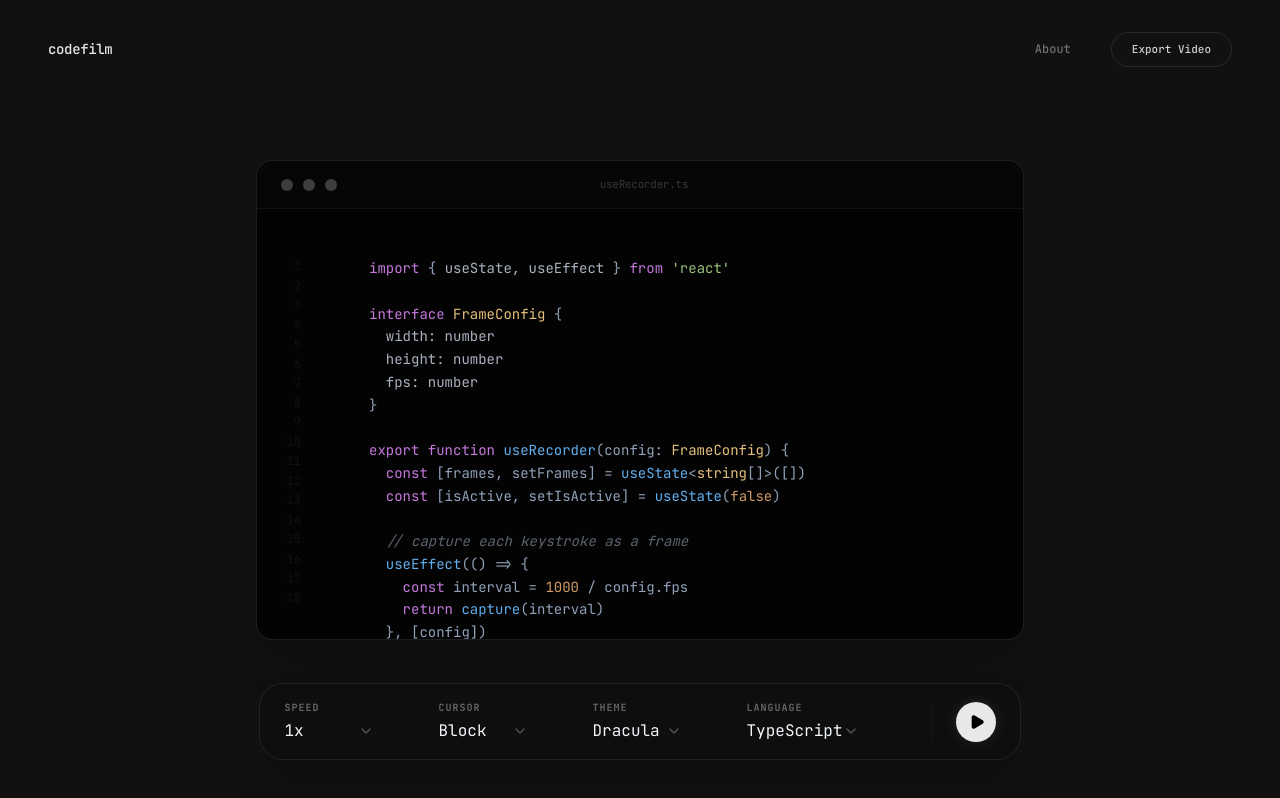
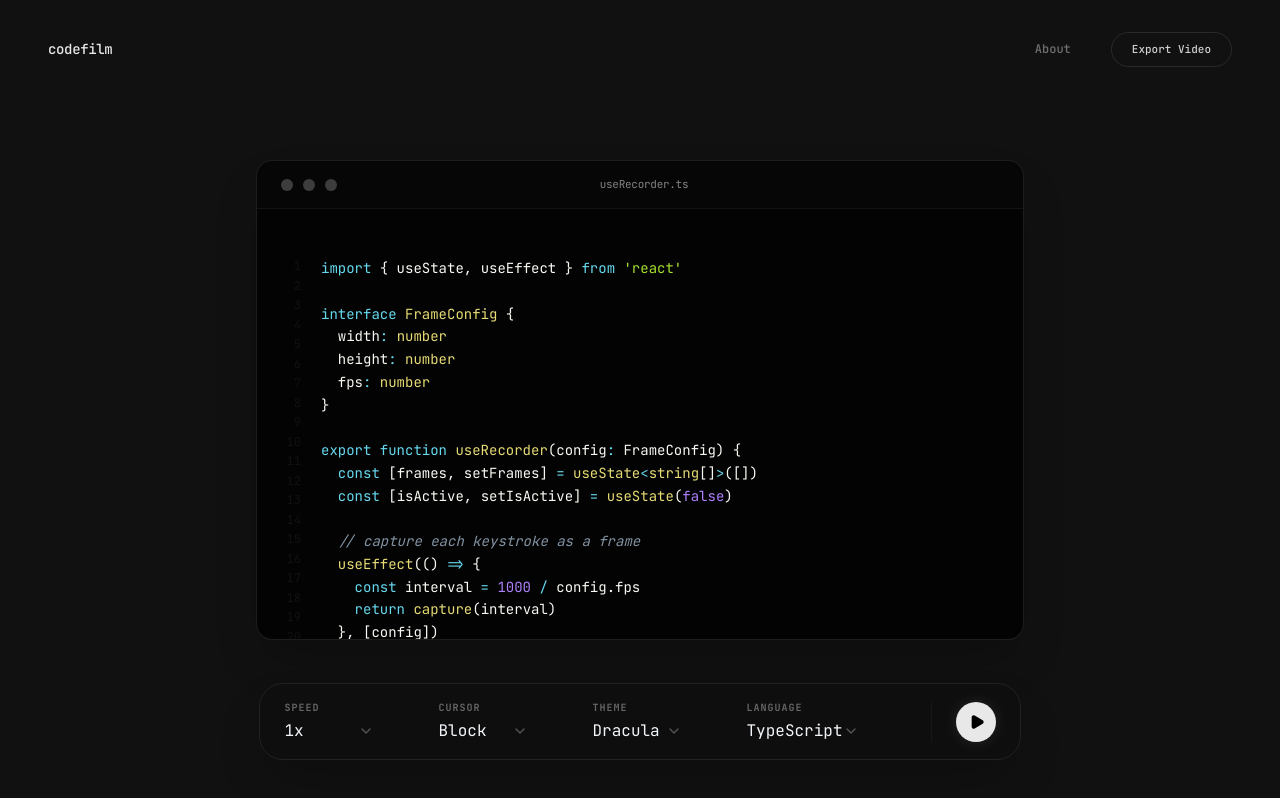
Before and after one commit to codewithfranciss/animator-typer, a Next.js app: page / in a window 1280 px wide. Built offline with nearby package versions, Linux system fonts and the light colour scheme.

Commit message:
Refactor `CodeEditor` by extracting its header and content into new components

```diff
--- a/components/CodeEditor.tsx
+++ b/components/CodeEditor.tsx
@@ -1,54 +1,13 @@
+"use client";
+
+import { EditorHeader } from "./editor/EditorHeader";
+import { EditorContent } from "./editor/EditorContent";
+
 export function CodeEditor() {
   return (
     <div className="relative w-full max-w-3xl aspect-[16/10] bg-black/80 backdrop-blur-md rounded-lg border border-white/10 shadow-2xl flex flex-col overflow-hidden">
-      {/* Window Controls */}
-      <div className="h-12 border-b border-white/5 bg-white/[0.01] flex items-center px-6 justify-between select-none">
-        <div className="flex gap-2.5">
-          <div className="w-3 h-3 rounded-full bg-[#3d3d3d]"></div>
-          <div className="w-3 h-3 rounded-full bg-[#3d3d3d]"></div>
-          <div className="w-3 h-3 rounded-full bg-[#3d3d3d]"></div>
-        </div>
-        <div className="text-[11px] text-white/20 font-mono tracking-tight">useRecorder.ts</div>
-        <div className="w-12"></div>
-      </div>
-
-      {/* Editor Content */}
-      <div
-        className="flex-1 p-12 font-mono text-[14px] leading-relaxed text-slate-400 relative overflow-y-auto [&::-webkit-scrollbar]:hidden [-ms-overflow-style:none] [scrollbar-width:none]"
-        style={{ fontVariantLigatures: 'normal' }}
-      >
-        <div className="absolute left-0 top-12 bottom-0 w-16 flex flex-col items-end px-5 text-white/5 select-none text-xs font-mono leading-relaxed">
-          {[...Array(18)].map((_, i) => (
-            <span key={i + 1}>{i + 1}</span>
-          ))}
-        </div>
-
-        <div
-          className="pl-16 h-full outline-none whitespace-pre"
-          contentEditable="true"
-          suppressContentEditableWarning={true}
-          spellCheck="false"
-        >
-          <span className="text-[#c678dd]">import</span> {"{ "}
-          <span className="text-[#ABB2BF]">useState, useEffect</span> {"} "}
-          <span className="text-[#c678dd]">from</span> <span className="text-[#98c379]">'react'</span>
-          <br /><br />
-          <span className="text-[#c678dd]">interface</span> <span className="text-[#e5c07b]">FrameConfig</span> {"{"}<br />
-          {"  "}<span className="text-[#ABB2BF]">width: number</span><br />
-          {"  "}<span className="text-[#ABB2BF]">height: number</span><br />
-          {"  "}<span className="text-[#ABB2BF]">fps: number</span><br />
-          {"}"}<br /><br />
-          <span className="text-[#c678dd]">export function</span> <span className="text-[#61afef]">useRecorder</span>(config: <span className="text-[#e5c07b]">FrameConfig</span>) {"{"}<br />
-          {"  "}<span className="text-[#c678dd]">const</span> [frames, setFrames] = <span className="text-[#61afef]">useState</span>&lt;<span className="text-[#e5c07b]">string</span>[]&gt;([])<br />
-          {"  "}<span className="text-[#c678dd]">const</span> [isActive, setIsActive] = <span className="text-[#61afef]">useState</span>(<span className="text-[#d19a66]">false</span>)<br /><br />
-          {"  "}<span className="text-[#5c6370] italic">// capture each keystroke as a frame</span><br />
-          {"  "}<span className="text-[#61afef]">useEffect</span>(() =&gt; {"{"}<br />
-          {"    "}<span className="text-[#c678dd]">const</span> interval = <span className="text-[#d19a66]">1000</span> / config.fps<br />
-          {"    "}<span className="text-[#c678dd]">return</span> <span className="text-[#61afef]">capture</span>(interval)<br />
-          {"  }, [config])"}<br />
-          {"}"}
-        </div>
-      </div>
+      <EditorHeader />
+      <EditorContent />
     </div>
   );
 }
--- /dev/null
+++ b/components/editor/EditorContent.tsx
@@ -0,0 +1,140 @@
+"use client";
+
+import { useEditorStore } from "@/store/useEditorStore";
+import { useEffect, useRef, useState } from "react";
+import { Highlight, themes } from "prism-react-renderer";
+
+export function EditorContent() {
+  const { code, setCode, cursorType, language } = useEditorStore();
+  const editorRef = useRef<HTMLTextAreaElement>(null);
+  const containerRef = useRef<HTMLDivElement>(null);
+  const [isClient, setIsClient] = useState(false);
+
+  useEffect(() => {
+    setIsClient(true);
+  }, []);
+
+  // Calculate the number of lines from the code content
+  const lines = code.split("\n");
+  const lineCount = Math.max(lines.length, 1);
+  const displayLineCount = Math.max(lineCount + 5, 20); // More padding for click-ability
+
+  // Build the cursor styles based on the selected type
+  let cursorClass = "caret-white";
+  let customCursorStyle = "";
+
+  if (cursorType === "Block") {
+    cursorClass = "caret-transparent";
+    customCursorStyle = `
+      .editor-textarea {
+        caret-color: white;
+        caret-shape: block;
+      }
+    `;
+  } else if (cursorType === "Underline") {
+    customCursorStyle = `
+      .editor-textarea {
+        caret-color: white;
+        caret-shape: underscore;
+      }
+    `;
+  } else {
+    customCursorStyle = `
+      .editor-textarea {
+        caret-color: white;
+        caret-shape: bar;
+      }
+    `;
+  }
+
+  const handleKeyDown = (e: React.KeyboardEvent<HTMLTextAreaElement>) => {
+    if (e.key === 'Tab') {
+      e.preventDefault();
+      const start = e.currentTarget.selectionStart;
+      const end = e.currentTarget.selectionEnd;
+
+      const newCode = code.substring(0, start) + "  " + code.substring(end);
+      setCode(newCode);
+
+      setTimeout(() => {
+        if (editorRef.current) {
+          editorRef.current.selectionStart = editorRef.current.selectionEnd = start + 2;
+        }
+      }, 0);
+    }
+  };
+
+  const getLanguage = () => {
+    switch (language.toLowerCase()) {
+      case 'python': return 'python';
+      case 'rust': return 'rust';
+      case 'go': return 'go';
+      case 'typescript':
+      default:
+        return 'typescript';
+    }
+  };
+
+  // Clicking anywhere in the content area should focus the editor
+  const handleContainerClick = () => {
+    editorRef.current?.focus();
+  };
+
+  return (
+    <div
+      ref={containerRef}
+      onClick={handleContainerClick}
+      className="flex-1 relative font-mono text-[14px] leading-relaxed overflow-y-auto [&::-webkit-scrollbar]:hidden [-ms-overflow-style:none] [scrollbar-width:none] cursor-text"
+      style={{ fontVariantLigatures: 'normal' }}
+    >
+      <style>{customCursorStyle}</style>
+
+      {/* Line Numbers */}
+      <div className="absolute left-0 top-0 bottom-0 w-16 flex flex-col items-end px-5 py-12 text-white/5 select-none text-xs font-mono leading-relaxed z-10 pointer-events-none">
+        {[...Array(displayLineCount)].map((_, i) => (
+          <span key={i + 1} className="h-[21px] flex items-center">{i + 1}</span>
+        ))}
+      </div>
+
+      <div className="relative pl-16 py-12 min-h-full">
+        {/* Transparent Textarea for Input */}
+        <textarea
+          ref={editorRef}
+          value={code}
+          onChange={(e) => setCode(e.target.value)}
+          onKeyDown={handleKeyDown}
+          className={`absolute top-12 left-16 w-[calc(100%-4rem)] h-[calc(100%-3rem)] bg-transparent text-transparent resize-none outline-none border-none whitespace-pre font-mono p-0 m-0 overflow-hidden editor-textarea z-20 selection:bg-white/20 ${cursorClass}`}
+          spellCheck="false"
+          autoCapitalize="off"
+          autoComplete="off"
+          autoCorrect="off"
+        />
+
+        {/* Syntax Highlighted View */}
+        <div className="relative pointer-events-none z-10 w-full mb-20">
+          {isClient && (
+            <Highlight
+              theme={themes.okaidia}
+              code={code}
+              language={getLanguage()}
+            >
+              {({ className, style, tokens, getLineProps, getTokenProps }) => (
+                <pre className={`${className} bg-transparent m-0 p-0`} style={{ ...style, backgroundColor: 'transparent' }}>
+                  {tokens.map((line, i) => (
+                    <div key={i} {...getLineProps({ line })} className="flex min-h-[21px]">
+                      {line.map((token, key) => (
+                        <span key={key} {...getTokenProps({ token })} />
+                      ))}
+                      {/* Handle empty lines */}
+                      {line.length === 1 && line[0].content === "" && <span className="invisible">{" "}</span>}
+                    </div>
+                  ))}
+                </pre>
+              )}
+            </Highlight>
+          )}
+        </div>
+      </div>
+    </div>
+  );
+}
--- /dev/null
+++ b/components/editor/EditorHeader.tsx
@@ -0,0 +1,30 @@
+"use client";
+
+import { useEditorStore } from "@/store/useEditorStore";
+
+export function EditorHeader() {
+  const { fileName, setFileName } = useEditorStore();
+
+  return (
+    <div className="h-12 border-b border-white/5 bg-white/[0.01] flex items-center px-6 justify-between select-none z-10 shrink-0">
+      <div className="flex gap-2.5">
+        <div className="w-3 h-3 rounded-full bg-[#3d3d3d]"></div>
+        <div className="w-3 h-3 rounded-full bg-[#3d3d3d]"></div>
+        <div className="w-3 h-3 rounded-full bg-[#3d3d3d]"></div>
+      </div>
+
+      <div className="flex items-center justify-center">
+        <input
+          type="text"
+          value={fileName}
+          onChange={(e) => setFileName(e.target.value)}
+          className="text-[11px] text-white/50 hover:text-white/80 focus:text-white/80 text-center font-mono tracking-tight bg-transparent border-none outline-none transition-colors w-[200px]"
+          spellCheck={false}
+          autoComplete="off"
+        />
+      </div>
+
+      <div className="w-12"></div>
+    </div>
+  );
+}
--- a/store/useEditorStore.ts
+++ b/store/useEditorStore.ts
@@ -3,6 +3,8 @@ import { create } from 'zustand';
 interface EditorState {
   code: string;
   setCode: (code: string) => void;
+  fileName: string;
+  setFileName: (fileName: string) => void;
   cursorType: 'Block' | 'Line' | 'Underline';
   setCursorType: (type: 'Block' | 'Line' | 'Underline') => void;
   speed: string;
@@ -33,6 +35,8 @@ export function useRecorder(config: FrameConfig) {
   }, [config])
 }`,
   setCode: (code) => set({ code }),
+  fileName: 'useRecorder.ts',
+  setFileName: (fileName) => set({ fileName }),
   cursorType: 'Block',
   setCursorType: (cursorType) => set({ cursorType }),
   speed: '1x',
```
